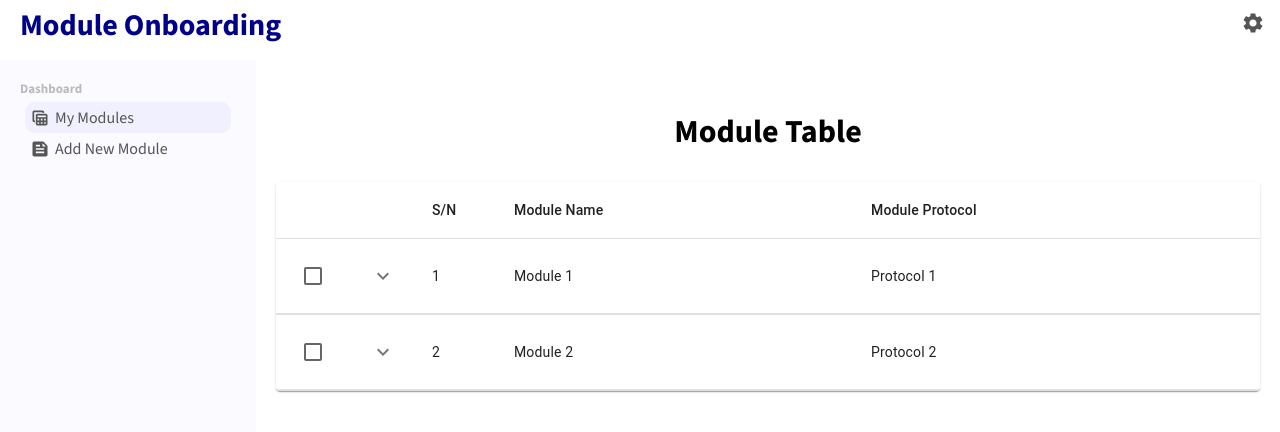
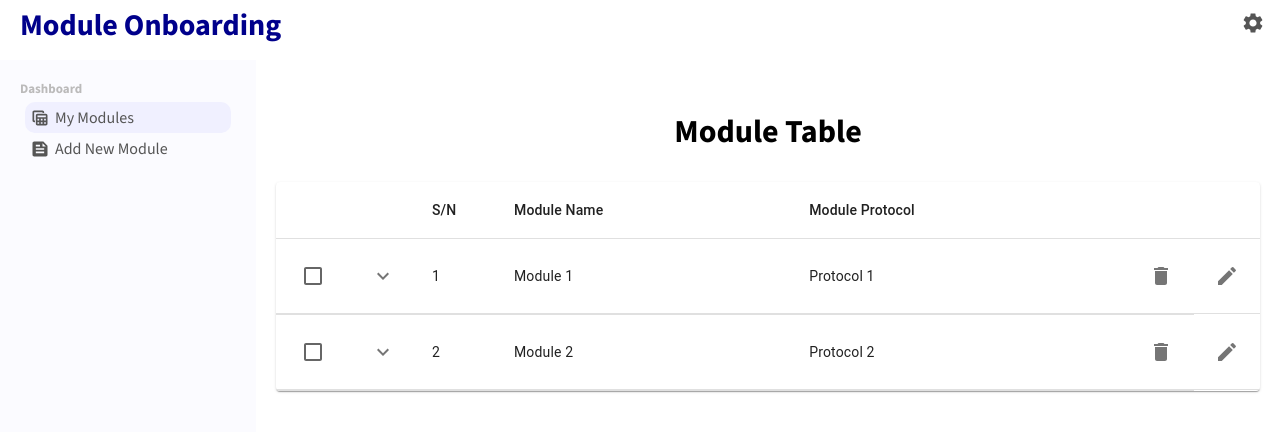
Before and after one commit to dhevsabharish/module-onboarding, a React (Vite) app: page / in a window 1280 px wide. Shown: the top 432 px of the page. Built offline with nearby package versions, Linux system fonts and the light colour scheme; the HTML template or start-up script is replaced by a standard one.

Commit message:
Add Edit & Delete Icons

```diff
--- a/src/components/table/ModuleTable.tsx
+++ b/src/components/table/ModuleTable.tsx
@@ -17,6 +17,8 @@ import Checkbox from "@mui/material/Checkbox";
 import Button from "@mui/material/Button";
 import TextField from "@mui/material/TextField";
 import CategoryTable from "./CategoryTable";
+import Delete from "@mui/icons-material/Delete";
+import EditIcon from "@mui/icons-material/Edit";
 
 function ModuleTable() {
   const [expandedRows, setExpandedRows] = useState<any>([]);
@@ -63,6 +65,8 @@ function ModuleTable() {
               <TableCell style={{ width: "50px" }}>S/N</TableCell>
               <TableCell>Module Name</TableCell>
               <TableCell>Module Protocol</TableCell>
+              <TableCell style={{ width: "10px" }} />
+              <TableCell style={{ width: "10px" }} />
             </TableRow>
           </TableHead>
           <TableBody>
@@ -92,6 +96,16 @@ function ModuleTable() {
                   <TableCell>{module.serialNo}</TableCell>
                   <TableCell>{module.name}</TableCell>
                   <TableCell>{module.protocol}</TableCell>
+                  <TableCell>
+                    <IconButton aria-label="delete" size="small">
+                      <Delete />
+                    </IconButton>
+                  </TableCell>
+                  <TableCell>
+                    <IconButton aria-label="edit" size="small">
+                      <EditIcon />
+                    </IconButton>
+                  </TableCell>
                 </TableRow>
                 <TableRow>
                   <TableCell
```
